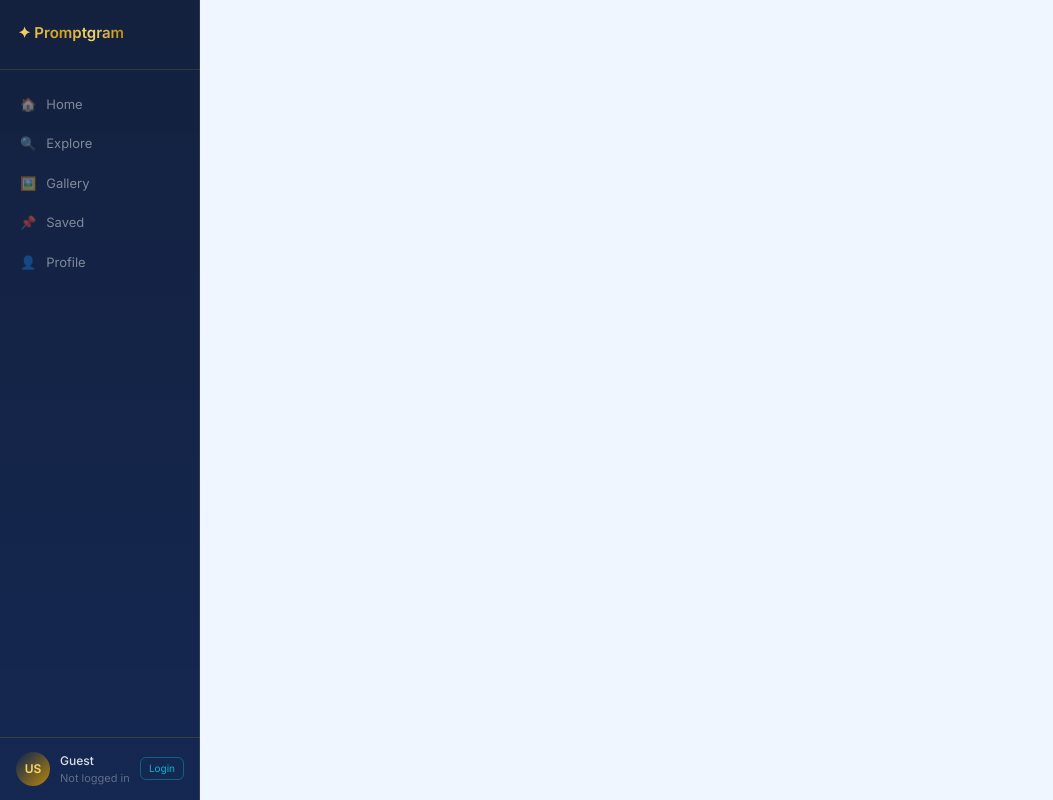
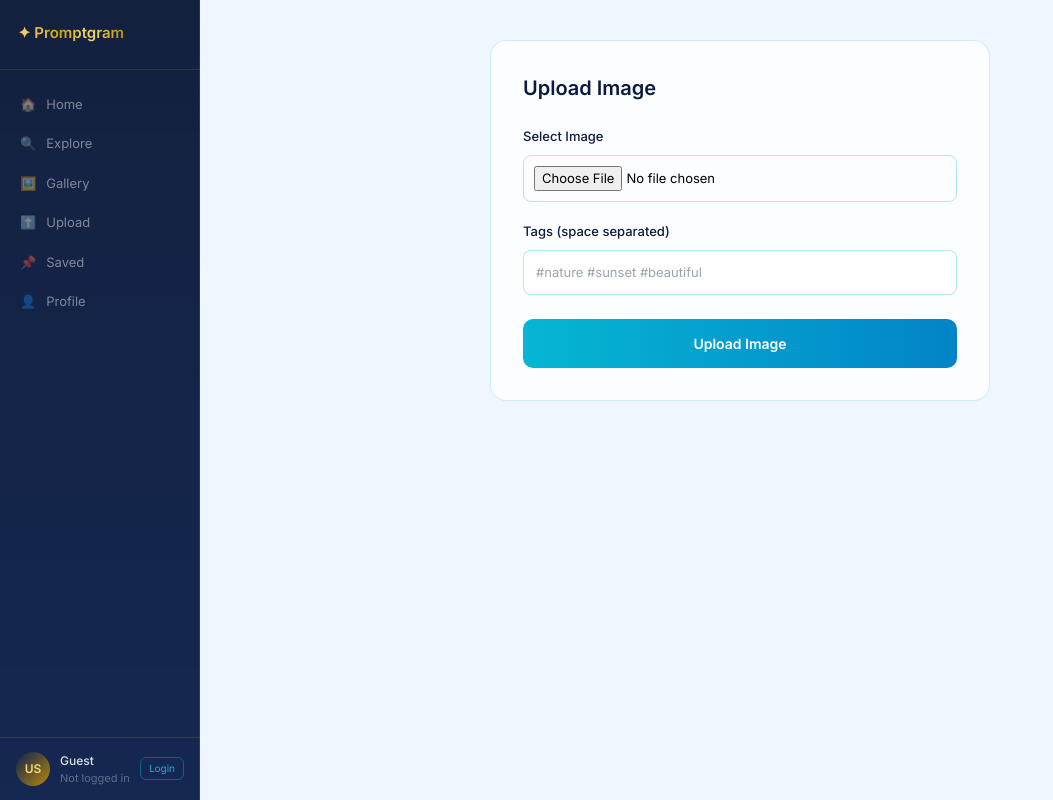
Before and after one commit to prashant758/image-frontend, a React (Vite) app: page /upload in a window 1280 px wide. Shown: the whole page, without its empty margins (0-1053 px from the left). Built offline with nearby package versions, Linux system fonts and the light colour scheme.

Commit message:
add upload feature and promptgram UI

```diff
--- a/src/App.jsx
+++ b/src/App.jsx
@@ -6,6 +6,7 @@ import Gallery from "./pages/Gallery";
 import ImageDetail from "./pages/ImageDetail";
 import Login from "./pages/Login";
 import Signup from "./pages/Signup";
+import Upload from "./pages/Upload";
 
 export default function App() {
   return (
@@ -24,6 +25,7 @@ export default function App() {
             <Route path="/image/:id" element={<ImageDetail />} />
             <Route path="/login" element={<Login />} />
             <Route path="/signup" element={<Signup />} />
+            <Route path="/upload" element={<Upload />} />
           </Routes>
         </div>
       </div>
--- a/src/components/Sidebar.jsx
+++ b/src/components/Sidebar.jsx
@@ -52,6 +52,7 @@ export default function Sidebar() {
             { icon: "🏠", label: "Home", path: "/" },
             { icon: "🔍", label: "Explore", path: "/gallery" },
             { icon: "🖼️", label: "Gallery", path: "/gallery" },
+            { icon: "⬆️", label: "Upload", path: "/upload" },
             { icon: "📌", label: "Saved", path: "/" },
             { icon: "👤", label: "Profile", path: "/profile" },
           ].map((item) => (
--- /dev/null
+++ b/src/pages/upload.jsx
@@ -0,0 +1,117 @@
+import { useState } from "react";
+import { useNavigate } from "react-router-dom";
+import { uploadImage, createPrompt } from "../api/images";
+
+export default function Upload() {
+  const [file, setFile] = useState(null);
+  const [tags, setTags] = useState("");
+  const [preview, setPreview] = useState(null);
+  const [loading, setLoading] = useState(false);
+  const [error, setError] = useState("");
+  const navigate = useNavigate();
+  const token = localStorage.getItem("token");
+
+  function handleFile(e) {
+    const f = e.target.files[0];
+    setFile(f);
+    setPreview(URL.createObjectURL(f));
+  }
+
+  async function handleUpload() {
+    if (!token) { navigate("/login"); return; }
+    if (!file) { setError("Please select an image"); return; }
+    setLoading(true);
+    setError("");
+    try {
+      const promptRes = await createPrompt({
+        title: tags || "My Image",
+        body: tags,
+        tags: tags.split(" ").filter(Boolean)
+      });
+      const promptId = promptRes.data.id;
+      const formData = new FormData();
+      formData.append("file", file);
+      await uploadImage(formData, promptId);
+      navigate("/");
+    } catch (err) {
+      setError("Upload failed. Try again.");
+    }
+    setLoading(false);
+  }
+
+  return (
+    <div style={{ flex: 1, padding: "40px 24px", background: "#F0F6FF", overflowY: "auto" }}>
+      <div style={{
+        maxWidth: "500px",
+        margin: "0 auto",
+        background: "rgba(255,255,255,0.8)",
+        borderRadius: "16px",
+        padding: "32px",
+        border: "1px solid rgba(6,182,212,0.2)"
+      }}>
+        <h1 style={{ fontSize: "20px", fontWeight: 600, color: "#0c1a3d", marginBottom: "24px" }}>
+          Upload Image
+        </h1>
+
+        {error && (
+          <div style={{ background: "rgba(220,50,50,0.1)", color: "#dc3232", padding: "12px", borderRadius: "8px", marginBottom: "16px", fontSize: "13px" }}>
+            {error}
+          </div>
+        )}
+
+        {/* File input */}
+        <div style={{ marginBottom: "20px" }}>
+          <label style={{ display: "block", fontSize: "13px", fontWeight: 500, color: "#0c1a3d", marginBottom: "8px" }}>
+            Select Image
+          </label>
+          <input
+            type="file"
+            accept="image/*"
+            onChange={handleFile}
+            style={{ width: "100%", padding: "10px", border: "1px solid rgba(6,182,212,0.3)", borderRadius: "8px", fontSize: "13px" }}
+          />
+        </div>
+
+        {/* Preview */}
+        {preview && (
+          <div style={{ marginBottom: "20px" }}>
+            <img src={preview} alt="preview" style={{ width: "100%", borderRadius: "8px", maxHeight: "300px", objectFit: "cover" }} />
+          </div>
+        )}
+
+        {/* Tags */}
+        <div style={{ marginBottom: "24px" }}>
+          <label style={{ display: "block", fontSize: "13px", fontWeight: 500, color: "#0c1a3d", marginBottom: "8px" }}>
+            Tags (space separated)
+          </label>
+          <input
+            type="text"
+            value={tags}
+            onChange={(e) => setTags(e.target.value)}
+            placeholder="#nature #sunset #beautiful"
+            style={{ width: "100%", padding: "12px", border: "1px solid rgba(6,182,212,0.3)", borderRadius: "8px", fontSize: "13px", outline: "none" }}
+          />
+        </div>
+
+        <button
+          onClick={handleUpload}
+          disabled={loading}
+          style={{
+            width: "100%",
+            padding: "14px",
+            background: "linear-gradient(90deg,#06B6D4,#0284C7)",
+            color: "#fff",
+            border: "none",
+            borderRadius: "10px",
+            fontSize: "14px",
+            fontWeight: 600,
+            cursor: "pointer",
+            opacity: loading ? 0.6 : 1
+          }}
+        >
+          {loading ? "Uploading..." : "Upload Image"}
+        </button>
+      </div>
+    </div>
+  );
+}
```
